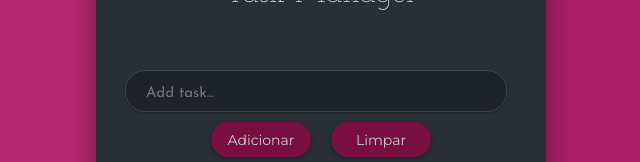
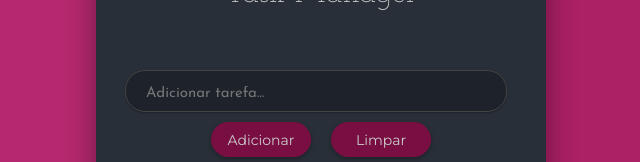
Before and after one commit to jeffers0ndg/task-manager, a React (Create React App) app: page / in a window 1280 px wide. Shown: the part 202-364 px from the top of the page, without its empty margins (319-959 px from the left). Built offline with nearby package versions, Linux system fonts and the light colour scheme; the HTML template or start-up script is replaced by a standard one.

Commit message:
Adicionar nova tarefa

```diff
--- a/src/components/Task.js
+++ b/src/components/Task.js
@@ -3,7 +3,7 @@ import React from 'react';
 const Task = ({ task }) => {
     return (
         <li className='list-item'>
-            <span>{task.task}</span>
+            <span>{task.title}</span>
             <div>
                 <button className='btn-delete task-btn'>
                     <i className='fas fa-trash-alt'></i>
--- a/src/components/TaskForm.js
+++ b/src/components/TaskForm.js
@@ -1,15 +1,28 @@
-import React, {useContext} from 'react';
-import {TaskListContext} from '../context/TaskListContext'
+import React, { useContext, useState } from 'react';
+import { TaskListContext } from '../context/TaskListContext'
 
 const TraskForm = () => {
 
-    const {addTask} = useContext(TaskListContext);
+    const { addTask } = useContext(TaskListContext);
+
+    const [title, setTitle] = useState('')
+
+    const handleChange = e => {
+        setTitle(e.target.value);
+    }
+
+    const handleSubmit = e => {
+        e.preventDefault();
+        addTask(title);
+    }
 
     return (
-        <form className='form'>
-            <input type='text'
+        <form className='form' onSubmit={handleSubmit}>
+            <input onChange={handleChange}
+                value={title}
+                type='text'
                 className='task-input'
-                placeholder='Add task...'
+                placeholder='Adicionar tarefa...'
                 required
             />
             <div className='buttons'>
--- a/src/context/TaskListContext.js
+++ b/src/context/TaskListContext.js
@@ -1,20 +1,25 @@
-import React, {createContext, useState} from 'react';
+import React, { createContext, useState } from 'react';
 import uuid from 'uuid';
 
-export const TaskListContext =  createContext();
+export const TaskListContext = createContext();
 
 const TaskListContextProvider = props => {
-    const [tasks, setTasks]= useState([
-        {task:'Ler o livro', id: 1},
-        {task:'Lavar o carro', id: 2},
-        {task:'Escrever algum codigo', id: 3},
+    const [tasks, setTasks] = useState([
+        { title: 'Ler o livro', id: 1 },
+        { title: 'Lavar o carro', id: 2 },
+        { title: 'Escrever algum codigo', id: 3 },
     ]);
 
     const addTask = title => {
         setTasks([...tasks, { title, id: uuid() }])
-      }
+    }
     return (
-        <TaskListContext.Provider value={{tasks, addTask}}>
+        <TaskListContext.Provider
+            value={{
+                tasks,
+                addTask
+            }}
+        >
             {props.children}
         </TaskListContext.Provider>
     )
```
